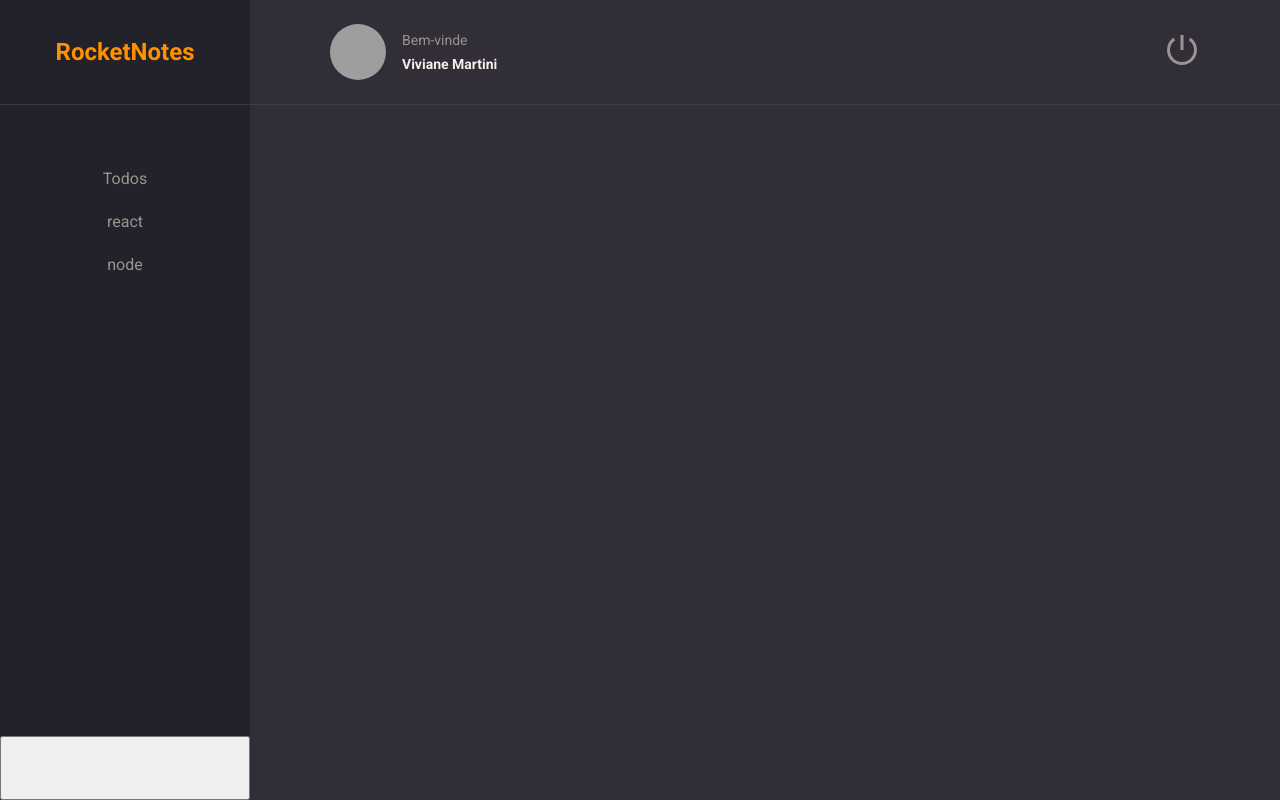
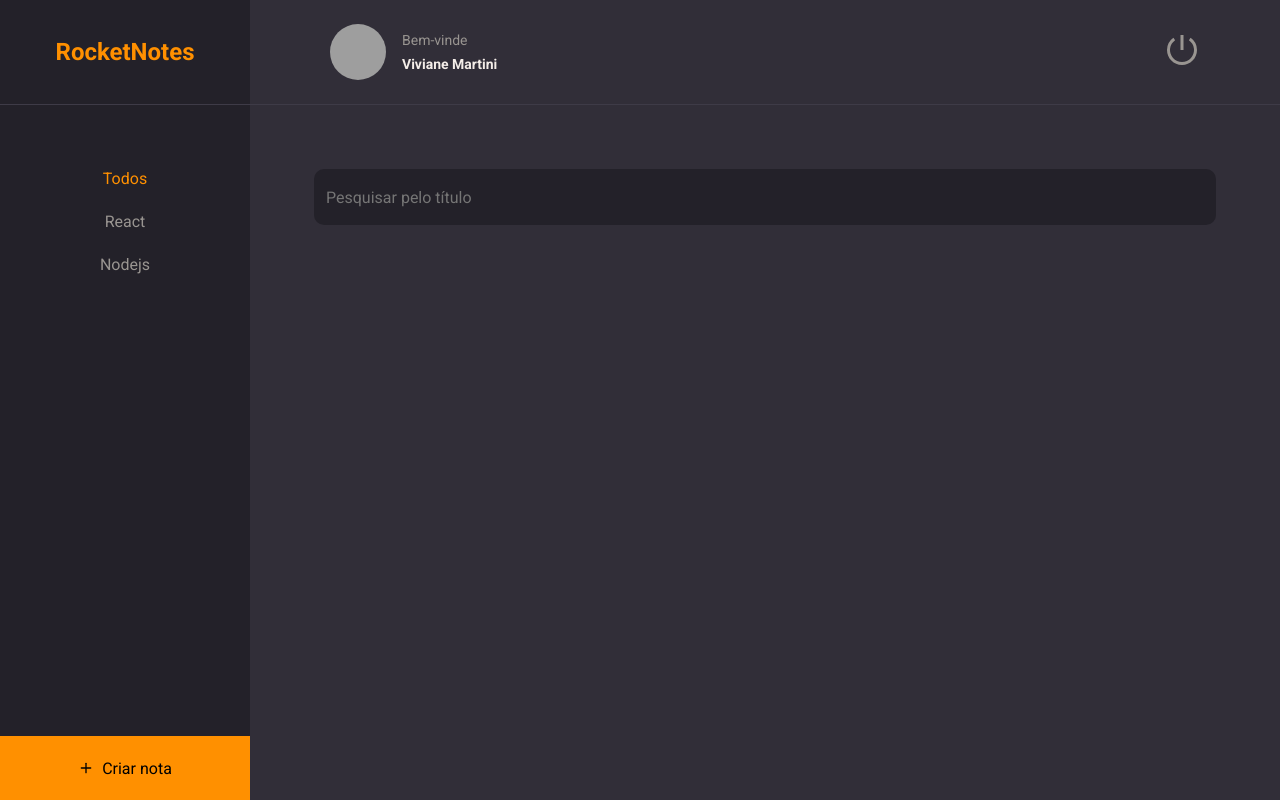
Before and after one commit to vivianemartini/rocketnotes, a React (Vite) app: page / in a window 1280 px wide. Built offline with nearby package versions, Linux system fonts and the light colour scheme; grey boxes are pictures that could not be loaded.

Commit message:
fix active prop, and add input component

```diff
--- a/src/components/ButtonText/styles.js
+++ b/src/components/ButtonText/styles.js
@@ -2,7 +2,7 @@
 
 export const Container = styled.button`
     border: none;
-    color: ${({ theme, $isactive }) => $isactive === true ? theme.COLORS.ORANGE : theme.COLORS.GRAY_100};
+    color: ${({ theme, $isactive }) => $isactive == "true" ? theme.COLORS.ORANGE : theme.COLORS.GRAY_100};
     background: none;
     font-size: 16px;
 `
--- /dev/null
+++ b/src/components/Input/index.jsx
@@ -0,0 +1,12 @@
+import { Container } from './styles';
+
+// eslint-disable-next-line react/prop-types
+export function Input({ icon: Icon, ...rest }) {
+    return (
+        <Container>
+            {Icon && <Icon size={20}/>}
+
+            <input {...rest} />
+        </Container>
+    )
+}
--- /dev/null
+++ b/src/components/Input/styles.js
@@ -0,0 +1,33 @@
+import styled from 'styled-components';
+
+export const Container = styled.div `
+    width: 100%;
+    display: flex;
+    align-items: center;
+
+    background-color: ${({ theme }) => theme.COLORS.BACKGROUND_900};
+    color: ${({ theme }) => theme.COLORS.GRAY_300};
+
+    margin-bottom: 8px;
+    border-radius: 10px;
+
+    > input {
+        height: 56px;
+        width: 100%;
+
+        padding: 12px;
+
+        color: ${({ theme }) => theme.COLORS.WHITE};
+        background: transparent;
+        border: 0;
+
+        &:placeholder {
+            color: ${({ theme }) => theme.COLORS.GRAY_300};
+        }
+    }
+
+    > svg {
+        margin-left: 16px;
+    }
+
+`;
--- a/src/pages/Home/index.jsx
+++ b/src/pages/Home/index.jsx
@@ -1,6 +1,9 @@
+import { FiPlus } from 'react-icons/fi'
 import { Container, Brand, Menu, Search, Content, NewNote } from './styles'
 
 import { Header } from '../../components/Header'
+import { Input } from '../../components/Input'
+
 import { ButtonText } from '../../components/ButtonText'
 
 export function Home(){
@@ -10,25 +13,30 @@
                 <h1>RocketNotes</h1>
             </Brand>
 
-            <Header></Header>
+            <Header />
 
             <Menu>
                 <li>
-                    <ButtonText title='Todos' $isactive/>
+                    <ButtonText title='Todos' isActive/>
                 </li>
                 <li>
-                    <ButtonText title='react'/>
+                    <ButtonText title='React'/>
                 </li>
                 <li>
-                    <ButtonText title='node'/>
+                    <ButtonText title='Nodejs'/>
                 </li>
             </Menu>
 
-            <Search></Search>
+            <Search>
+                <Input placeholder="Pesquisar pelo título "/>
+            </Search>
 
             <Content></Content>
 
-            <NewNote></NewNote>
+            <NewNote>
+                <FiPlus />
+                Criar nota
+            </NewNote>
 
         </Container>
     )
--- a/src/pages/Home/styles.js
+++ b/src/pages/Home/styles.js
@@ -46,6 +46,8 @@
 export const Search  = styled.div`
   grid-area: search;
 
+  padding: 64px 64px 0;
+
 `
 export const Content  = styled.div`
   grid-area: content;
@@ -53,5 +55,15 @@
 `
 export const NewNote  = styled.button`
   grid-area: newnote;
+  border: none;
+  background-color: ${({ theme }) => theme.COLORS.ORANGE};
+
+  display: flex;
+  align-items: center;
+  justify-content: center;
+
+  svg {
+    margin-right: 8px;
+  }
 
 `
```
